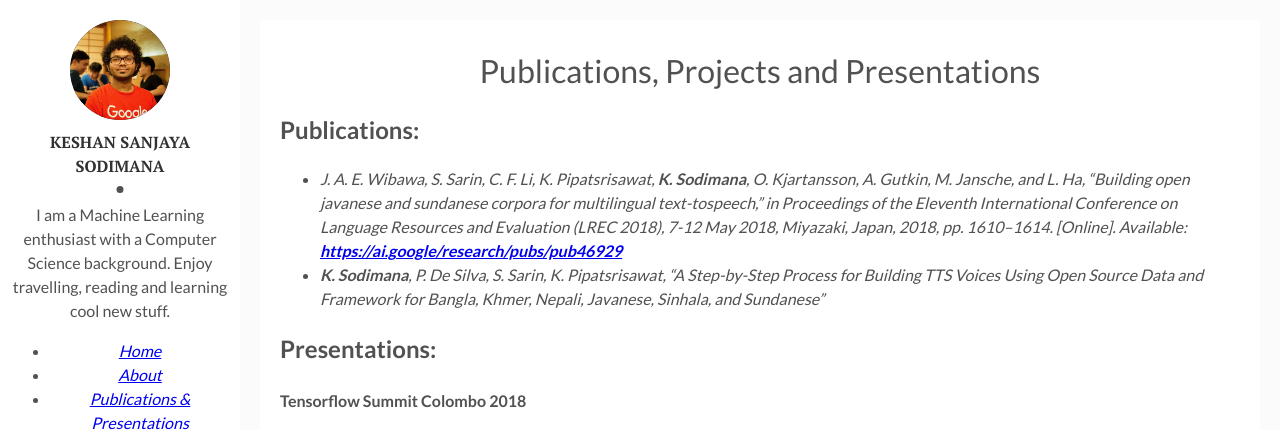
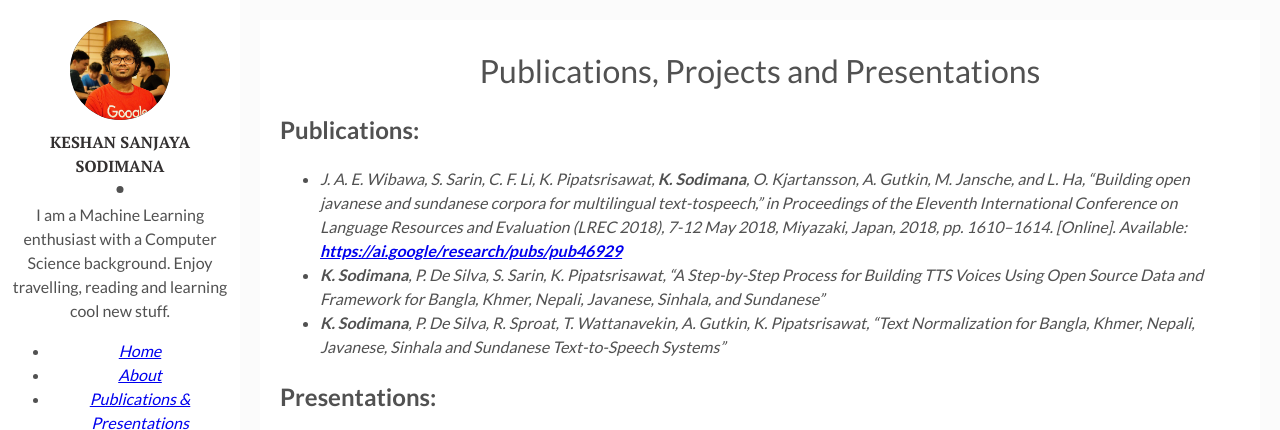
Before and after one commit to keshan/keshan.github.io, a Jekyll site: the page built from publications.html, in a window 1280 px wide and 900 px high, cut to the strip 0-430 px from the top of the window. Built offline with Jekyll 4.4.1, drawn with Linux system fonts in a browser that asks for light colours.

Commit message:
Adding new publications

```diff
--- a/publications.html
+++ b/publications.html
@@ -23,6 +23,11 @@ layout: main
                                         Framework for Bangla, Khmer, Nepali, Javanese, Sinhala, and Sundanese”
                                 </i>
                             </li>
+                            <li>
+                                <i>
+                                        <b>K. Sodimana</b>, P. De Silva, R. Sproat, T. Wattanavekin, A. Gutkin, K. Pipatsrisawat, “Text Normalization for Bangla, Khmer, Nepali, Javanese, Sinhala and  Sundanese Text-to-Speech Systems”
+                                </i>
+                            </li>
                         </ul>
                         <h2>Presentations:</h2>
                         <h4>Tensorflow Summit Colombo 2018</h4>
```
Also changed, not shown: 1 other file.
